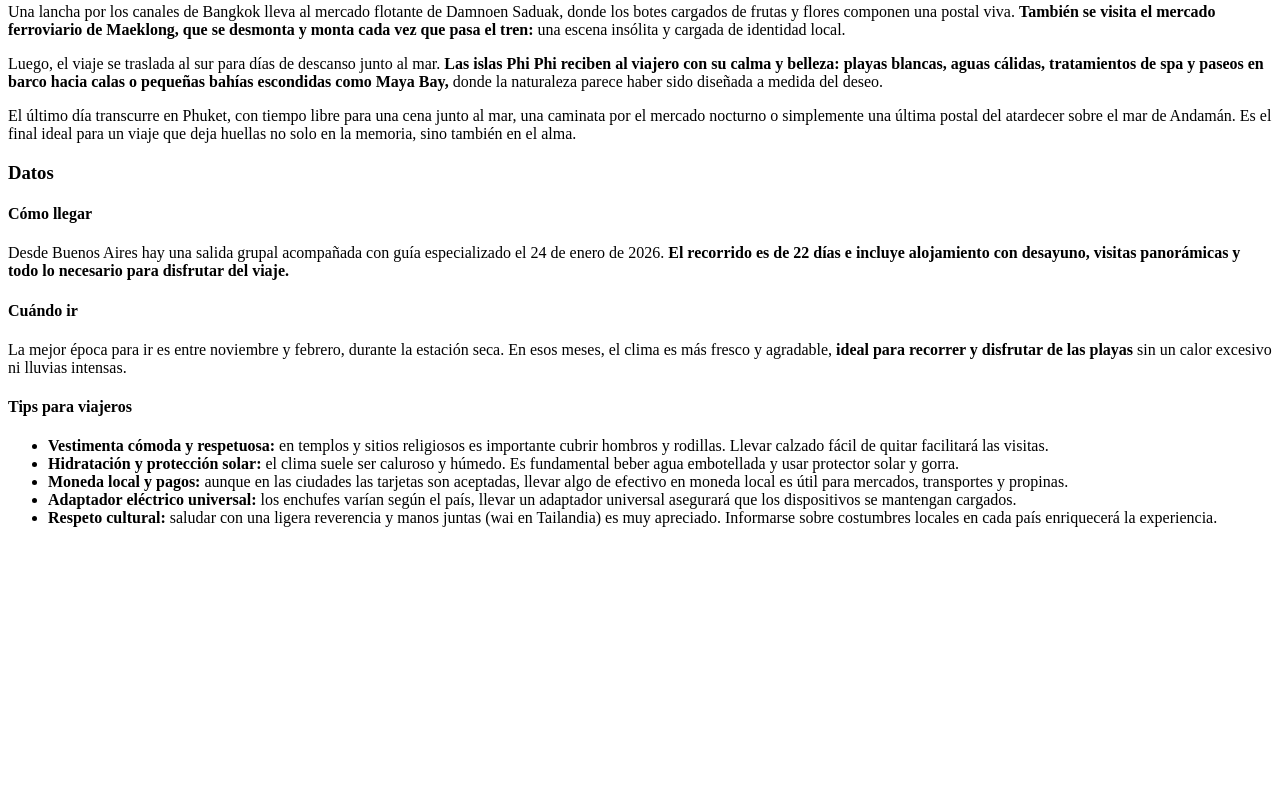
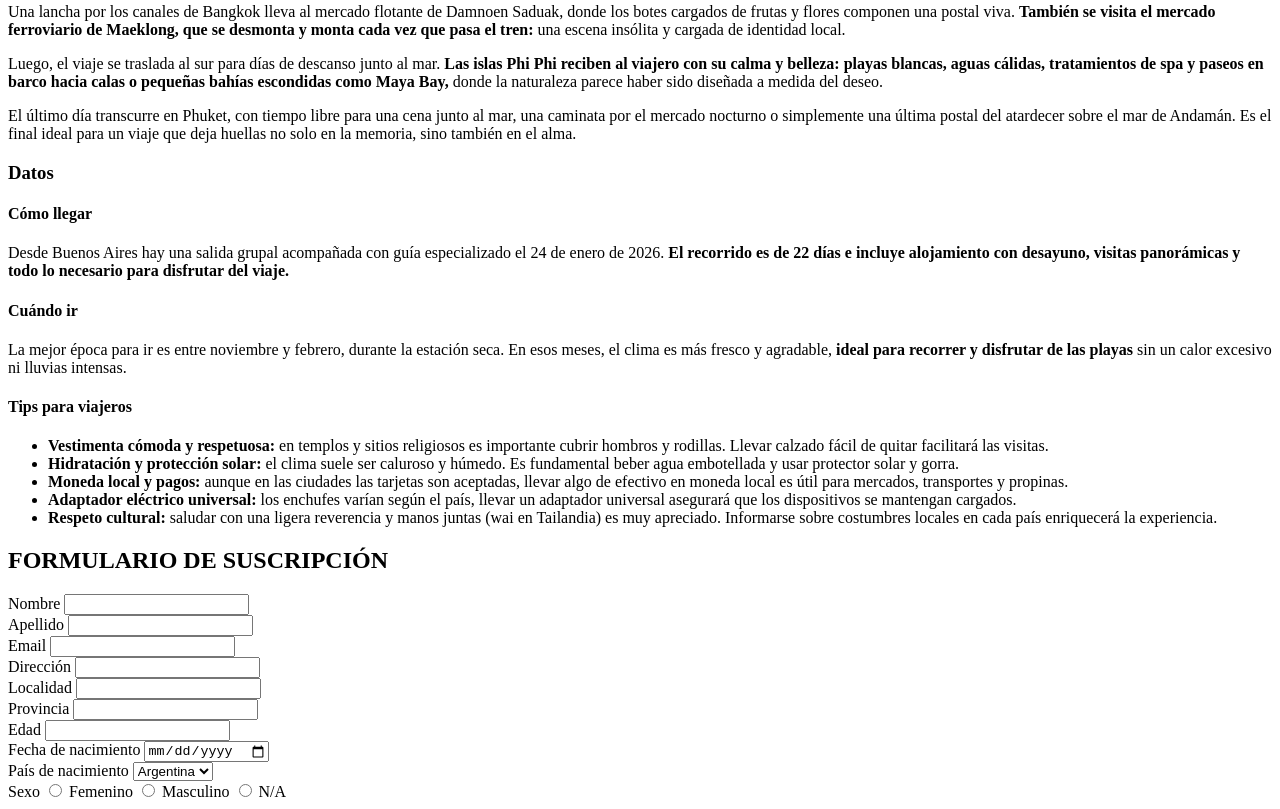
Before and after one commit to brunos-1dev/intro-web-2025, a plain HTML site: page index.html in a window 1280 px wide. Shown: the part 1848-2657 px from the top of the page. Before the commit the page ends 2391 px from the top, so only its background shows below. Drawn offline with Linux system fonts and the light colour scheme.

Commit message:
Create form

```diff
--- a/index.html
+++ b/index.html
@@ -107,5 +107,62 @@
             </aside>
         </article>
     </main>
+    <div>
+        <h2>FORMULARIO DE SUSCRIPCIÓN</h2>
+        <form>
+            <div>
+                <label for="nombre">Nombre</label>
+                <input id="nombre" name="nombre" type="text">
+            </div>
+            <div>
+                <label for="apellido">Apellido</label>
+                <input id="apellido" name="apellido" type="text">
+            </div>
+            <div>
+                <label for="email">Email</label>
+                <input id="email" name="email" type="email">
+            </div>
+            <div>
+                <label for="direccion">Dirección</label>
+                <input id="direccion" name="direccion" type="text">
+            </div>
+            <div>
+                <label for="localidad">Localidad</label>
+                <input id="localidad" name="localidad" type="text">
+            </div>
+            <div>
+                <label for="provincia">Provincia</label>
+                <input id="provincia" name="provincia" type="text">
+            </div>
+            <div>
+                <label for="edad">Edad</label>
+                <input id="edad" name="edad" type="number">
+            </div>
+            <div>
+                <label for="fecha">Fecha de nacimiento</label>
+                <input id="fecha" name="fecha" type="date">
+            </div>
+            <div>
+                <label for="pais">País de nacimiento</label>
+                <select name="pais">
+                    <option value="ARG">Argentina</option>
+                    <option value="BRA">Brasil</option>
+                    <option value="URU">Uruguay</option>
+                    <option value="PAR">Paraguay</option>
+                    <option value="CHI">Chile</option>
+                    <option value="PER">Perú</option>
+                </select>
+            </div>
+            <div>
+                <span>Sexo</span>
+                <input type="radio" name="sex" value="F"> Femenino
+                <input type="radio" name="sex" value="M"> Masculino
+                <input type="radio" name="sex" value="N"> N/A
+            </div>
+
+    </form>
+
+    </div>
+
 </body>
 </html>
```
